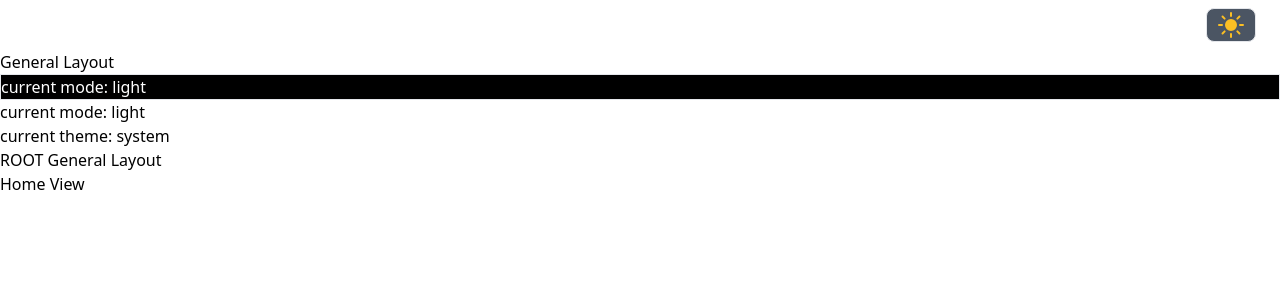
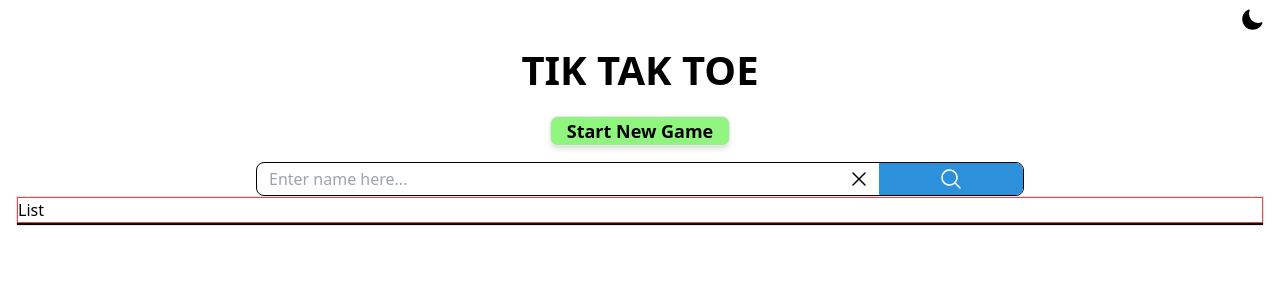
Before and after one commit to ryan20bv/tik-tak-toe, a Next.js app: page /home in a window 1280 px wide. Shown: the top 300 px of the page. Built offline with nearby package versions, Linux system fonts and the light colour scheme.

Commit message:
create input for search bar

```diff
--- a/src/app/(general)/layout.tsx
+++ b/src/app/(general)/layout.tsx
@@ -3,10 +3,5 @@ type Props = {
 	children: React.ReactNode
 }
 export default function RootGeneralLayout({children}: Props) {
-	return (
-		<GeneralLayout>
-			<h1>ROOT General Layout</h1>
-			{children}
-		</GeneralLayout>
-	)
+	return <GeneralLayout>{children}</GeneralLayout>
 }
--- a/src/app/providers.tsx
+++ b/src/app/providers.tsx
@@ -5,5 +5,9 @@ type Props = {
 	children: React.ReactNode
 }
 export default function Providers({children}: Props) {
-	return <NextThemeProvider attribute='class'>{children}</NextThemeProvider>
+	return (
+		<NextThemeProvider attribute='class' defaultTheme='light'>
+			{children}
+		</NextThemeProvider>
+	)
 }
--- a/src/components/button/button.tsx
+++ b/src/components/button/button.tsx
@@ -5,7 +5,7 @@ type Props = {
 }
 export default function ButtonUI({children, style, handleClick}: Props) {
 	return (
-		<button onClick={handleClick} className={`border px-2 rounded-lg  ${style}`}>
+		<button onClick={handleClick} className={`px-2 rounded-lg  ${style}`}>
 			{children}
 		</button>
 	)
--- a/src/layouts/general/index.tsx
+++ b/src/layouts/general/index.tsx
@@ -9,23 +9,21 @@ import {ButtonUI} from '@/components/button'
 type Props = {
 	children: React.ReactNode
 }
+
 export default function GeneralLayout({children}: Props) {
-	const [mode, setMode] = useState<string>('light')
 	const [mounted, setMounted] = useState(false)
-	const {theme, setTheme} = useTheme()
-
+	const {systemTheme, theme, setTheme} = useTheme()
+	const currentTheme = theme === 'system' ? systemTheme : theme
 	useEffect(() => {
 		setMounted(true)
 	}, [])
 
 	if (!mounted) return null
-	const lightStyle = 'hover:bg-slate-300 bg-slate-200 hover:border-black'
+	const lightStyle = 'hover:bg-slate-300 bg-slate-200 border-black'
 	const darkStyle = 'hover:bg-gray-800 bg-gray-600 text-amber-400'
-
-	const toggleMode = () => {
-		setMode(prevMode => (prevMode === 'light' ? 'dark' : 'light'))
-		let currTheme = mode
-		if (mode === 'light') {
+	const handleToggleMode = () => {
+		let currTheme = currentTheme
+		if (currentTheme === 'light') {
 			currTheme = 'dark'
 		} else {
 			currTheme = 'light'
@@ -34,24 +32,28 @@ export default function GeneralLayout({children}: Props) {
 	}
 	return (
 		<div>
-			<nav className='flex justify-end items-center py-2 px-6'>
-				<ButtonUI
-					style={theme === 'light' ? lightStyle : darkStyle}
-					handleClick={toggleMode}
+			<nav className='flex justify-end items-center py-2 px-4'>
+				{/* <ButtonUI
+					style={currentTheme === 'light' ? lightStyle : darkStyle}
+					handleClick={handleToggleMode}
 				>
-					{theme === 'light' ? (
-						<MoonIcon className='h-8 w-8' />
+					{currentTheme === 'light' ? (
+						<MoonIcon className='h-6 w-6' />
 					) : (
-						<SunIcon className='h-8 w-8' />
+						<SunIcon className='h-6 w-6' />
 					)}
-				</ButtonUI>
+				</ButtonUI> */}
+				<div onClick={handleToggleMode}>
+					{currentTheme === 'light' ? (
+						<MoonIcon className='h-6 w-6' />
+					) : (
+						<SunIcon className='h-6 w-6 text-amber-400' />
+					)}
+				</div>
 			</nav>
-			<h1>General Layout</h1>
-			<h1 className='border bg-black dark:bg-white dark:text-black text-white'>
-				current mode: {mode}
-			</h1>
-			<h1>current mode: {mode}</h1>
-			<h1>current theme: {theme}</h1>
+
+			<h1 className='text-center text-[40px] font-bold '>TIK TAK TOE</h1>
+
 			{children}
 		</div>
 	)
--- /dev/null
+++ b/src/views/home/modules/game-list.tsx
@@ -0,0 +1,12 @@
+export default function GameList() {
+	return (
+		<main className='border w-full'>
+			<div className='flex border border-red-500 col-start-2 col-span-4'>
+				<h1>List</h1>
+			</div>
+			<section className='border border-solid border-black'>
+				<div></div>
+			</section>
+		</main>
+	)
+}
--- /dev/null
+++ b/src/views/home/modules/index.ts
@@ -0,0 +1 @@
+export {default as GameList} from './game-list'
--- a/src/views/home/view.tsx
+++ b/src/views/home/view.tsx
@@ -1,3 +1,33 @@
+import {MagnifyingGlassIcon, XMarkIcon} from '@heroicons/react/24/solid'
+// =========== Components =============
+import {ButtonUI} from '@/components/button'
+
+// =========== Modules ==============
+import {GameList} from './modules'
+// ==================================
+
 export default function HomeView() {
-	return <div>Home View</div>
+	return (
+		<main className='flex justify-center flex-col px-4 items-center'>
+			<ButtonUI style='border border-[8FF57E] bg-[#8FF57E] px-4 text-lg font-bold shadow-md m-4 w-max'>
+				Start New Game
+			</ButtonUI>
+
+			<section className='border border-black m-auto rounded-lg flex overflow-hidden max-w-3xl w-full'>
+				<input
+					type='text'
+					className='w-[80%] ml-3 my-1 focus:border-none focus:outline-none'
+					placeholder='Enter name here...'
+				/>
+				<ButtonUI style='rounded-none'>
+					<XMarkIcon className='h-6 w-6 m-auto' />
+				</ButtonUI>
+				<ButtonUI style='bg-[#2C91DA] w-[20%] rounded-none '>
+					<MagnifyingGlassIcon className='h-6 w-6 m-auto text-white' />
+				</ButtonUI>
+			</section>
+
+			<GameList />
+		</main>
+	)
 }
```
